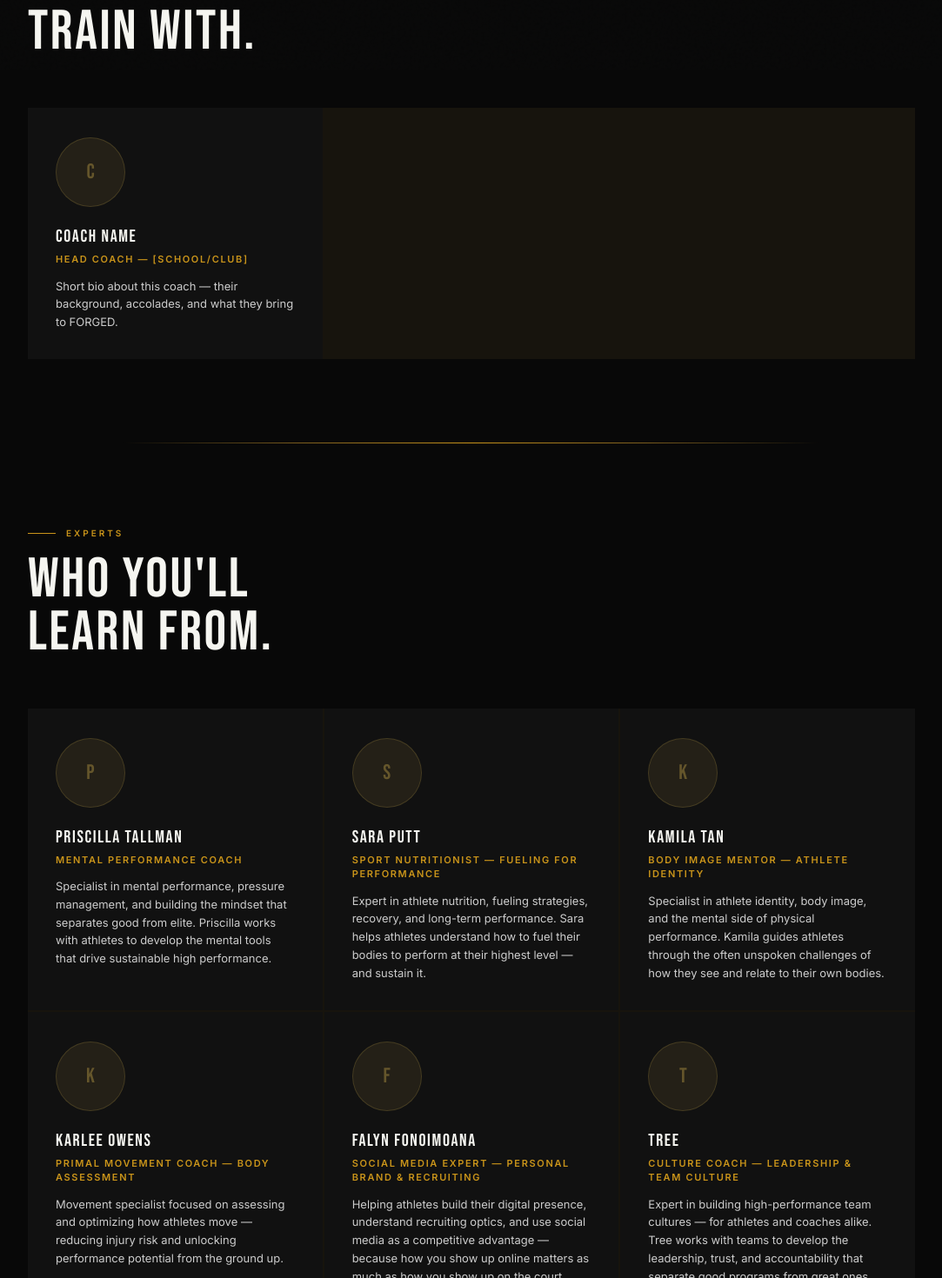
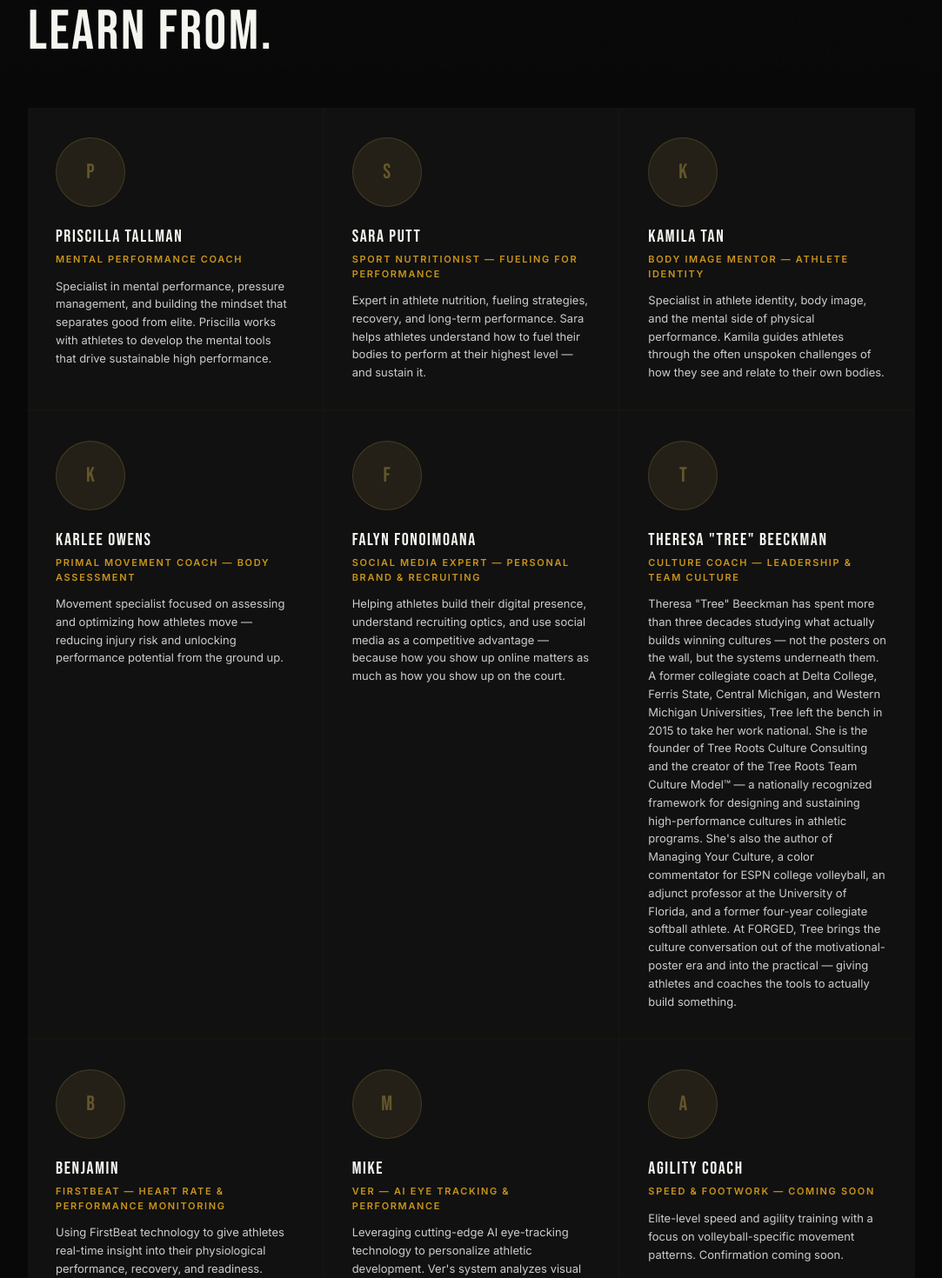
Before and after one commit to beforged26/forged-site, a Next.js app in the folder forged-site/: page /events/az-volleyball/lineup in a window 1280 px wide. Shown: the part 720-2190 px from the top of the page at 87% size, without its empty margins (98-1181 px from the left). Built offline with nearby package versions, Linux system fonts and the light colour scheme.

Commit message:
Update page.tsx

```diff
--- a/forged-site/src/app/events/az-volleyball/lineup/page.tsx
+++ b/forged-site/src/app/events/az-volleyball/lineup/page.tsx
@@ -9,14 +9,8 @@ export const metadata: Metadata = {
 };
 
 // ── ADD COACHES HERE ──────────────────────────────────────────────────────────
-const coaches = [
-  {
-    name: "Coach Name",
-    role: "Head Coach — [School/Club]",
-    bio: "Short bio about this coach — their background, accolades, and what they bring to FORGED.",
-    website: "",
-  },
-  // Duplicate and fill in for each coach
+const coaches: { name: string; role: string; bio: string; website: string }[] = [
+  // Add coaches here when confirmed
 ];
 
 // ── ADD EXPERTS HERE ──────────────────────────────────────────────────────────
@@ -52,9 +46,9 @@ const experts = [
     website: "",
   },
   {
-    name: "Tree",
+    name: "Theresa \"Tree\" Beeckman",
     role: "Culture Coach — Leadership & Team Culture",
-    bio: "Expert in building high-performance team cultures — for athletes and coaches alike. Tree works with teams to develop the leadership, trust, and accountability that separate good programs from great ones.",
+    bio: "Theresa \"Tree\" Beeckman has spent more than three decades studying what actually builds winning cultures — not the posters on the wall, but the systems underneath them. A former collegiate coach at Delta College, Ferris State, Central Michigan, and Western Michigan Universities, Tree left the bench in 2015 to take her work national. She is the founder of Tree Roots Culture Consulting and the creator of the Tree Roots Team Culture Model™ — a nationally recognized framework for designing and sustaining high-performance cultures in athletic programs. She's also the author of Managing Your Culture, a color commentator for ESPN college volleyball, an adjunct professor at the University of Florida, and a former four-year collegiate softball athlete. At FORGED, Tree brings the culture conversation out of the motivational-poster era and into the practical — giving athletes and coaches the tools to actually build something.",
     website: "",
   },
   {
@@ -131,7 +125,9 @@ export default function Lineup() {
 
       <div className="gold-rule" />
 
-      {/* COACHES */}
+      {/* COACHES — only renders when coaches are added */}
+      {coaches.length > 0 && (
+        <>
           <FadeUp className="max-w-[1100px] mx-auto px-6 md:px-10 py-24">
             <p className="section-eyebrow">Coaches</p>
             <h2 className="font-display text-[clamp(36px,6vw,64px)] tracking-[0.04em] leading-[0.95] text-cream mb-14">
@@ -143,8 +139,9 @@ export default function Lineup() {
               {coaches.map((c) => <PersonCard key={c.name} person={c} />)}
             </div>
           </FadeUp>
-
           <div className="gold-rule" />
+        </>
+      )}
 
       {/* EXPERTS */}
       <FadeUp className="max-w-[1100px] mx-auto px-6 md:px-10 py-24">
```
Lines whose indentation alone changed are shown as unchanged.
